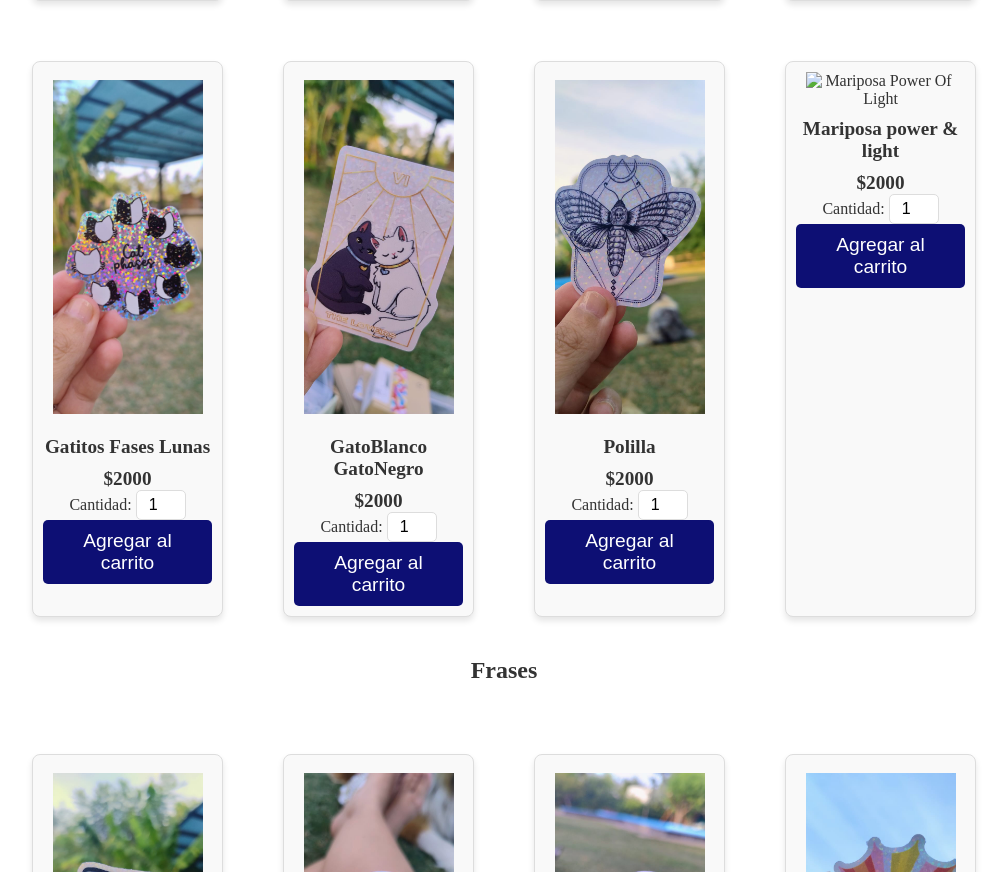
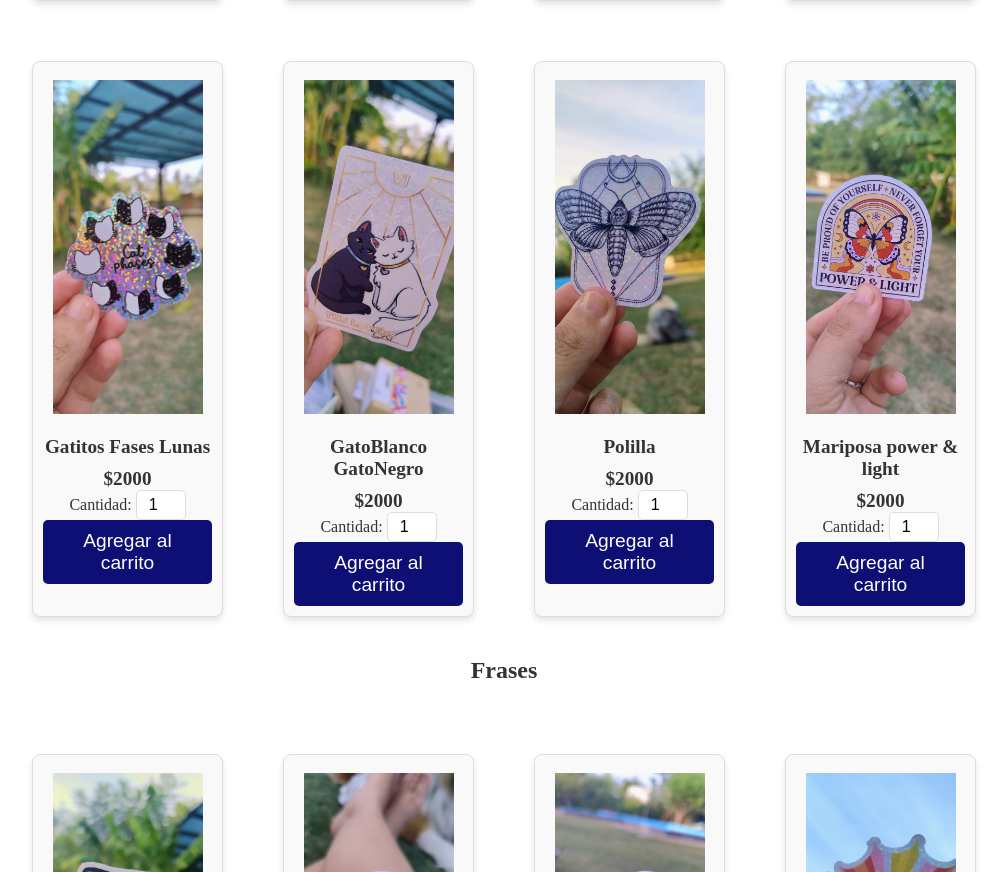
Before and after one commit to AndresIniguez08/stickers2.0, a plain HTML site: page index.html in a window 1280 px wide. Shown: the part 1666-2538 px from the top of the page, without its empty margins (136-1143 px from the left). Drawn offline with Linux system fonts and the light colour scheme.

Commit message:
Update index.html

```diff
--- a/index.html
+++ b/index.html
@@ -116,7 +116,7 @@
                 <button onclick="agregarAlCarrito('Polilla', 2000)">Agregar al carrito</button>
             </div>
              <div class="producto">
-                <img src="imagenes//MariposaPowerOfLight.jpeg" alt="Mariposa Power Of Light">
+                <img src="imagenes/MariposaPowerOfLight.jpeg" alt="Mariposa Power Of Light">
                 <p>Mariposa power & light</p>
                 <p>$2000</p>
                 <label for="cantidad-itsmagic">Cantidad:</label>
```
